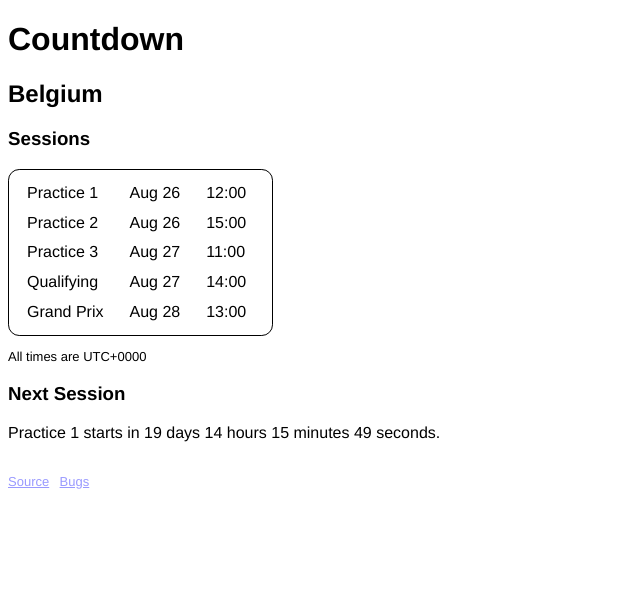
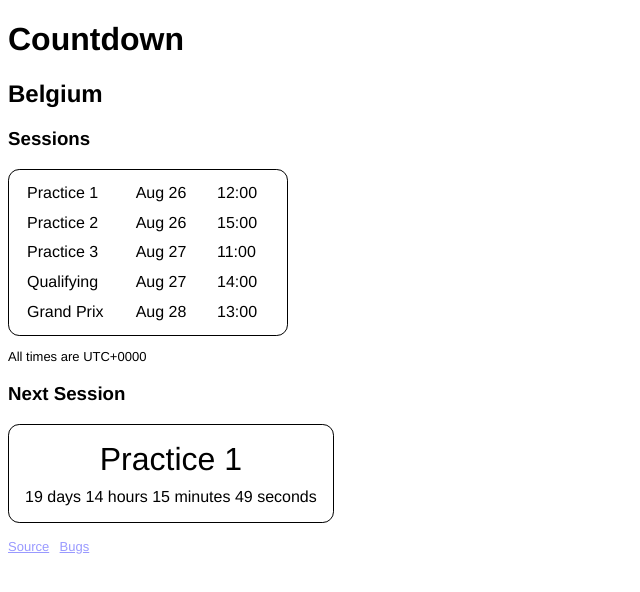
Before and after one commit to jmp/f1cd, a React (Create React App) app: page / in a window 1280 px wide. Shown: the top 592 px of the page, without its empty margins (0-640 px from the left). Built offline with nearby package versions, Linux system fonts and the light colour scheme.

Commit message:
Make countdown look a bit nicer

```diff
--- /dev/null
+++ b/src/components/SessionInfo.css
@@ -0,0 +1,15 @@
+.session {
+    border: 1px solid;
+    border-radius: 0.7em;
+    padding: 1em;
+    display: inline-block;
+    text-align: center;
+    min-width: 210pt;
+}
+
+.session-title {
+    font-size: 24pt;
+    font-weight: 400;
+    margin-bottom: 0.3em;
+    text-align: center;
+}
--- a/src/components/SessionInfo.tsx
+++ b/src/components/SessionInfo.tsx
@@ -1,5 +1,6 @@
 import React from 'react';
 import {Session} from '../models/session';
+import './SessionInfo.css';
 
 type CountdownProps = {
     session: Session;
@@ -11,7 +12,10 @@ export function SessionInfo({session, date}: CountdownProps) {
     return (
         <div data-testid='session-info'>
             <h3 data-testid='session-info-heading'>Next Session</h3>
-            <p><span data-testid='session-title'>{session.title}</span> starts in <span data-testid='countdown'>{remainingTime}</span>.</p>
+            <div className='session'>
+                <div data-testid='session-title' className='session-title'>{session.title}</div>
+                <div data-testid='countdown' className='countdown'>{remainingTime}</div>
+            </div>
         </div>
     );
 }
--- a/src/components/SessionList.css
+++ b/src/components/SessionList.css
@@ -2,6 +2,7 @@ table {
     border: 1px solid;
     border-radius: 0.7em;
     padding: 0.5em;
+    min-width: 210pt;
 }
 
 td {
```
